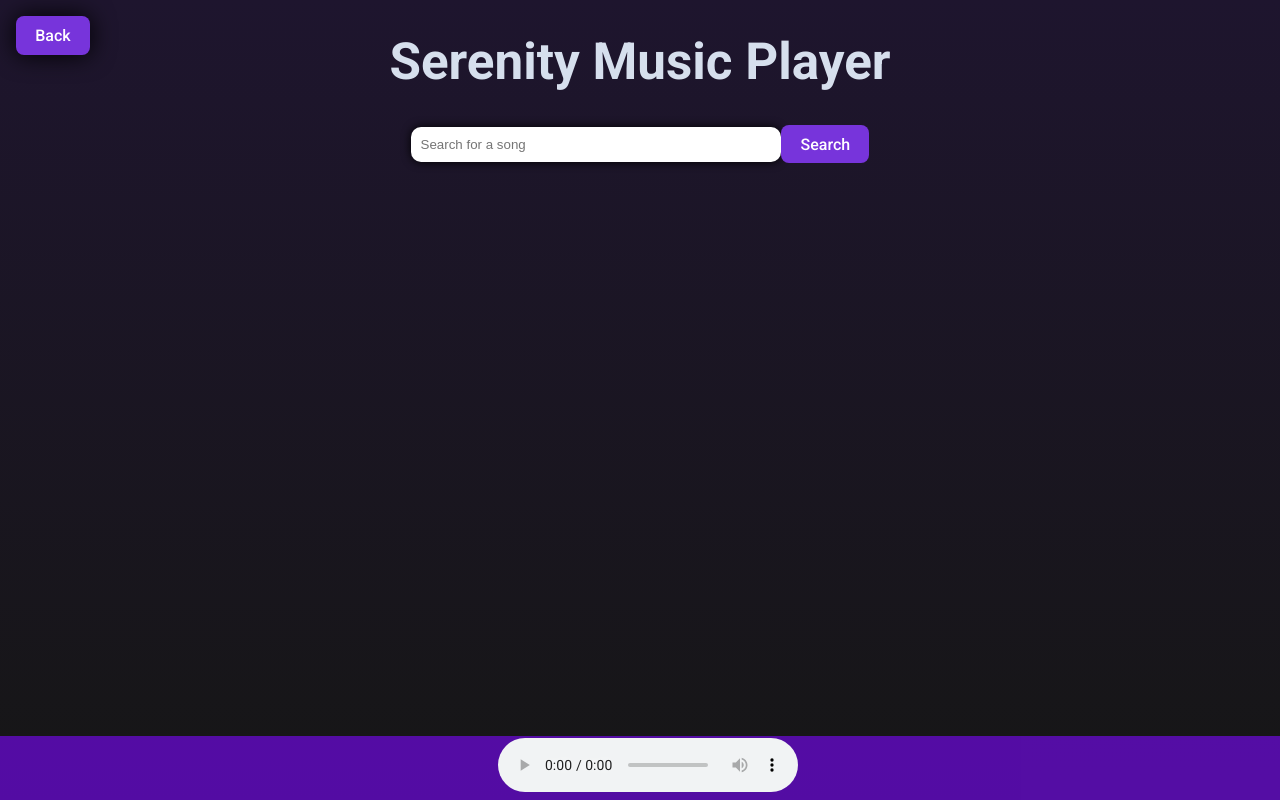
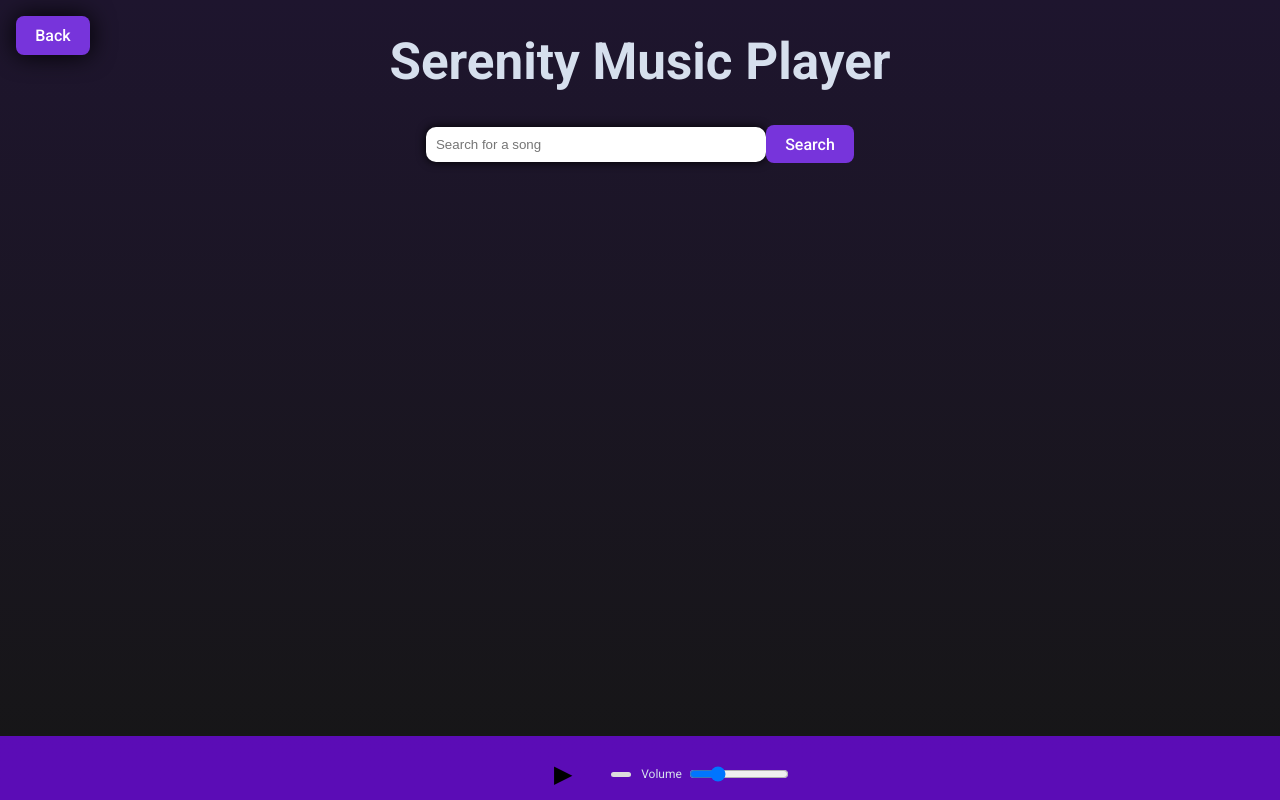
Before and after one commit to RyanTren/serenity.com, a React (Vite) app in the folder serenity/: page /musicplayer in a window 1280 px wide. Built offline with nearby package versions, Linux system fonts and the light colour scheme.

Commit message:
creating custom audio player instead of using built in version (js)

```diff
--- a/serenity/src/MusicPlayer.jsx
+++ b/serenity/src/MusicPlayer.jsx
@@ -35,6 +35,8 @@ function MusicPlayer() {
     const [searchQuery, setSearchQuery] = useState('');
     const [currentTrack, setCurrentTrack] = useState(null);
     const [isPlaying, setIsPlaying] = useState(false);
+    const [progress, setProgress] = useState(0);
+    const [volume, setVolume] = useState(0.25);
     const audioElement = useRef(null);
 
     const fetchAccessToken = async () => {
@@ -78,9 +80,24 @@ function MusicPlayer() {
         }
     };
 
+    const handleVolumeChange = (event) => {
+        const newVolume = event.target.value;
+        setVolume(newVolume);
+        if (audioElement.current) {
+            audioElement.current.volume = newVolume;
+        }
+    };
+
     useEffect(() => {
         if (audioElement.current) {
-            audioElement.current.addEventListener('ended', () => setIsPlaying(false));
+            audioElement.current.addEventListener('timeupdate', () => {
+                setProgress((audioElement.current.currentTime / audioElement.current.duration) * 100);
+            });
+
+            audioElement.current.addEventListener('ended', () => {
+                setIsPlaying(false);
+                setProgress(0);
+            });
         }
     }, []);
 
@@ -129,11 +146,36 @@ function MusicPlayer() {
 
 
                 <div>
-                    <audio className="audio-player" ref={audioElement} controls>
-                        <link href="https://fonts.googleapis.com/icon?family=Material+Icons" rel="stylesheet"></link>
-                        <button className="material-icons" onClick={handlePlayPause}>{isPlaying ? 'pause' : 'play_arrow'}</button>
-                        Your browser does not support the audio element.
-                    </audio>
+
+                <div className="custom-audio-player">
+                    <audio ref={audioElement}></audio>
+                    <button className="play-pause-button" onClick={handlePlayPause}>
+                        {isPlaying ? '⏸' : '▶'}
+                    </button>
+                    <div className="progress-bar-container">
+                        <div
+                            className="progress-bar"
+                            style={{ width: `${progress}%` }}
+                        ></div>
+                    </div>
+                    <div className="volume-control">
+                        <label className="volume-control-text" htmlFor="volume">Volume</label>
+                        <input
+                            type="range"
+                            id="volume"
+                            min="0"
+                            max="1"
+                            step="0.01"
+                            value={volume}
+                            onChange={handleVolumeChange}
+                        />
+                    </div>
+                </div>
+
+                    <p className="credits-text">
+                    Powered with @ Spotify API
+                    </p>
+
                 </div>
             </footer>
         </>
--- a/serenity/src/styles/musicPlayer.css
+++ b/serenity/src/styles/musicPlayer.css
@@ -22,7 +22,7 @@
     justify-content: center;
     align-items: center;
 
-    width: 70%;
+    width: 25vw;
     height: 2%;
 
     background-color: white;
@@ -42,9 +42,9 @@
     align-items: center;
     bottom: 0;
     width: 100%;
-    height: 8%;
+    height: 8vh;
 
-    background-color: rgba(118, 9, 243, 0.644);
+    background-color: rgba(118, 9, 243, 0.726);
 }
 
 .song-details{
@@ -104,12 +104,58 @@ img{
     margin-bottom: 100px;
     gap: 10px;
 }
-/*
-.audio-player{
-    background-color: black;
-    color: white;
+.custom-audio-player {
+    display: flex;
+    align-items: center;
+    width: 100%; /* Ensure the container takes up the full width */
+    padding: 10px; /* Optional: add some padding */
+}
+
+.play-pause-button {
+    font-size: 24px;
+    margin-right: 10px;
+    cursor: pointer;
+    background: none;
+    border: none;
+    color: #000; /* Ensure the button is visible */
+}
+
+.progress-bar-container {
+    flex-grow: 1; /* Allow the progress bar to take up remaining space */
+    height: 5px;
+    background-color: #ddd;
+    border-radius: 3px;
+    overflow: hidden;
+    position: relative;
+    margin-right: 10px; /* Optional: add some space between progress bar and volume control */
+}
+
+.progress-bar {
+    height: 100%;
+    background-color: #2196f3;
+    transition: width 0.1s linear;
+}
+
+.volume-control {
+    display: flex;
+    align-items: center;
+}
+
+.volume-control label {
+    font-size: 12px;
+    margin-right: 5px;
+}
+
+.volume-control input[type="range"] {
+    width: 100px;
+}
+
+.credits-text {
     display: flex;
     justify-content: center;
     align-items: center;
-    margin-top: 50px;
-} */
+    margin: 1em;
+    font-size: 11px;
+    color: rgba(255, 255, 255, 0.719);
+    text-shadow: 0px 0px 1em rgb(0, 0, 0);
+}
```
